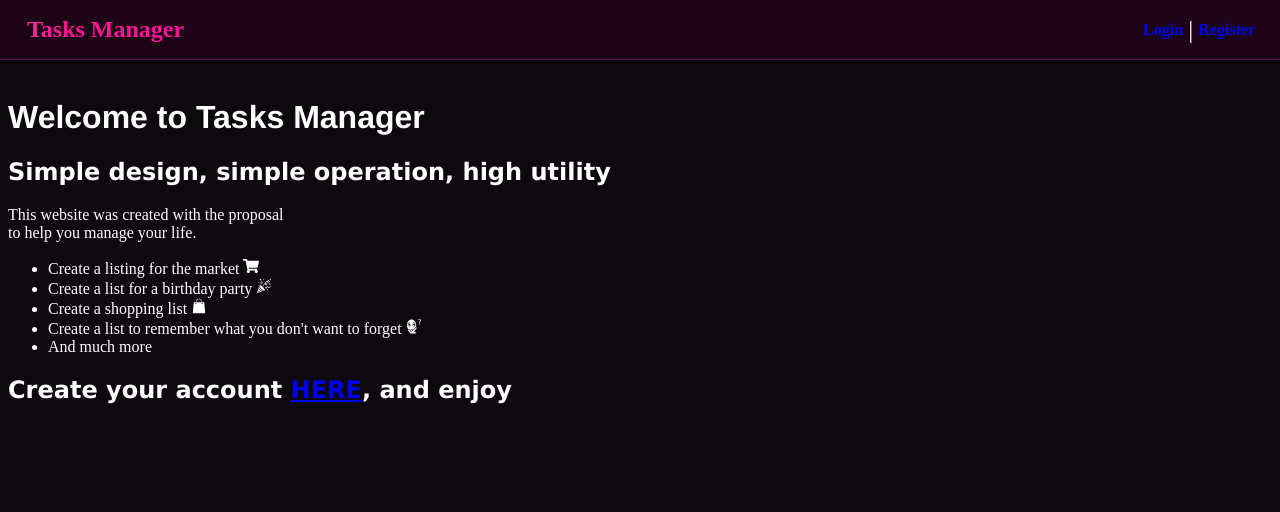
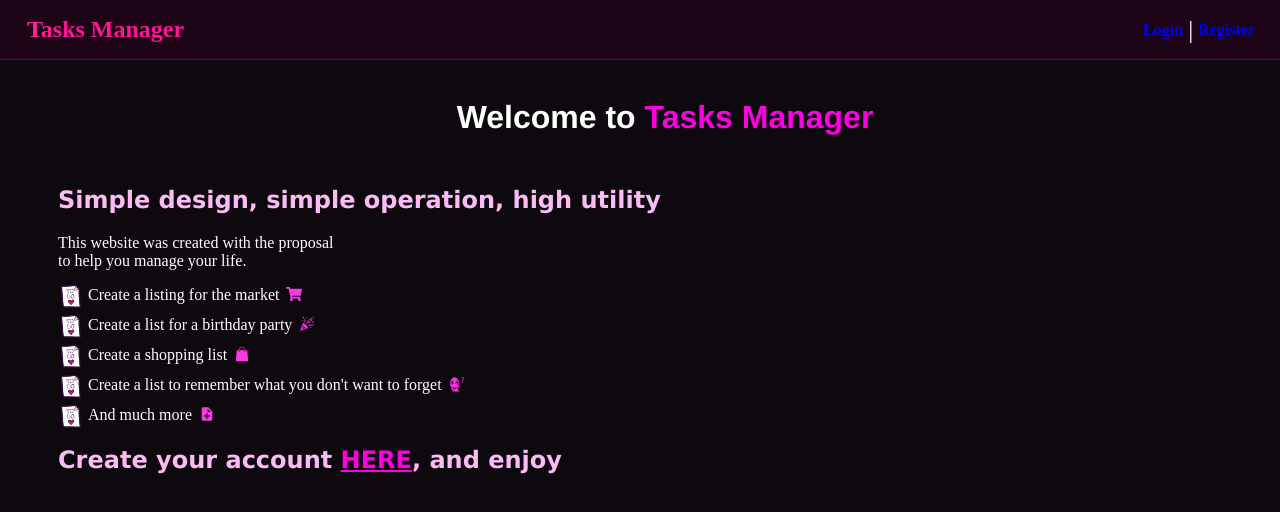
Before and after one commit to Lucano17/task-manager, a React (Vite) app in the folder client/: page / in a window 1280 px wide. Shown: the top 512 px of the page. Built offline with nearby package versions, Linux system fonts and the light colour scheme.

Commit message:
HomePage colour & icons

```diff
--- a/client/src/pages/HomePage.jsx
+++ b/client/src/pages/HomePage.jsx
@@ -4,22 +4,23 @@ import { FaShoppingCart } from "react-icons/fa";
 import { GiShoppingBag } from "react-icons/gi";
 import { GiPartyPopper } from "react-icons/gi";
 import { GiThink } from "react-icons/gi";
+import { BiSolidFilePlus } from "react-icons/bi";
 
 import React from 'react'
 
 const HomePage = () => {
   return (
     <div className={styles.homePageContainer}>
-      <h1>Welcome to Tasks Manager</h1>
+      <h1>Welcome to <span>Tasks Manager</span></h1>
       <h2>Simple design, simple operation, high utility</h2>
       <p>This website was created with the proposal <br/>
          to help you manage your life. <br/></p>
          <ul>
-          <li>Create a listing for the market <FaShoppingCart /></li>
-          <li>Create a list for a birthday party <GiPartyPopper /></li>
-          <li>Create a shopping list <GiShoppingBag /></li>
-          <li>Create a list to remember what you don't want to forget <GiThink /></li>
-          <li>And much more</li>
+          <li>Create a listing for the market <div className={styles.reactIcon}><FaShoppingCart /></div></li>
+          <li>Create a list for a birthday party <div className={styles.reactIcon}><GiPartyPopper /></div></li>
+          <li>Create a shopping list <div className={styles.reactIcon}><GiShoppingBag /></div></li>
+          <li>Create a list to remember what you don't want to forget <div className={styles.reactIcon}><GiThink /></div></li>
+          <li>And much more <div className={styles.reactIcon}><BiSolidFilePlus /></div></li>
          </ul>
       <h2>Create your account <Link to="/register">HERE</Link>, and enjoy</h2>
     </div>
--- a/client/src/pages/HomePage.module.css
+++ b/client/src/pages/HomePage.module.css
@@ -1,7 +1,55 @@
+.homePageContainer {
+    margin-left: 50px;
+}
+
 .homePageContainer h1 {
     font-family: 'Franklin Gothic Medium', 'Arial Narrow', Arial, sans-serif;
+    text-align: center;
+    margin-bottom: 50px;
 }
 
 .homePageContainer h2 {
     font-family: 'Lucida Sans', 'Lucida Sans Regular', 'Lucida Grande', 'Lucida Sans Unicode', Geneva, Verdana, sans-serif;
+    color: rgb(251, 187, 243);
 }
+
+.homePageContainer a {
+    color: rgb(253, 1, 224);
+}
+
+.homePageContainer span {
+    color: rgb(253, 1, 224);
+}
+
+.homePageContainer ul {
+    list-style: none;
+    padding: 0;
+}
+
+.homePageContainer ul li {
+    display: flex;
+    position: relative;
+    padding-left: 30px;
+    margin-bottom: 10px;
+}
+
+.homePageContainer ul li::before {
+    content: "";
+    background-image: url('../../public/taskIcon.png');
+    background-size: cover;
+    width: 25px; /* Ajusta según el tamaño de tu imagen */
+    height: 25px; /* Ajusta según el tamaño de tu imagen */
+    position: absolute;
+    left: 0;
+    top: 50%;
+    transform: translateY(-50%);
+}
+
+.reactIcon {
+    color: rgb(250, 56, 228);
+    margin-left: 7px;
+}
+
+.reactIcon:hover {
+    color: rgb(139, 34, 127);
+}
```
Also changed, not shown: client/public/taskIcon.png (added).
